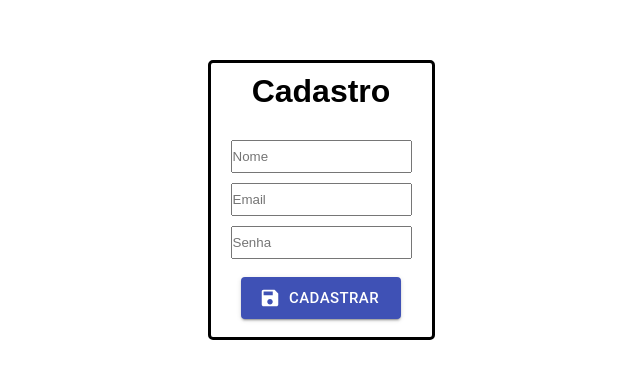
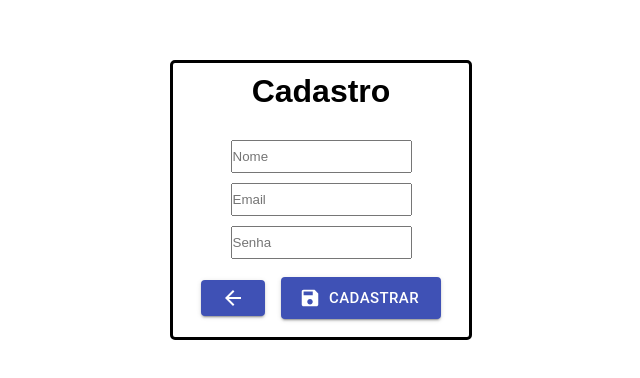
Before and after one commit to henriquecesarf/Crud_aplication_ReactJs, a React (Create React App) app in the folder client/: page /Cadastro in a window 1280 px wide. Shown: the top 378 px of the page, without its empty margins (319-959 px from the left). Built offline with nearby package versions, Linux system fonts and the light colour scheme.

Commit message:
add back button

```diff
--- a/client/src/Cadastro.js
+++ b/client/src/Cadastro.js
@@ -1,13 +1,10 @@
 import "./App.css";
 import React, { useState } from 'react';
-import { Redirect } from "react-router";
 import Axios from 'axios';
 import Button from '@material-ui/core/Button';
-import Link from '@material-ui/core/Link';
 import { makeStyles } from '@material-ui/core/styles';
+import ArrowBackIcon from '@material-ui/icons/ArrowBack';
 import SaveIcon from '@material-ui/icons/Save';
-
-
 
 const useStyles = makeStyles((theme) => ({
     button: {
@@ -19,10 +16,17 @@ const useStyles = makeStyles((theme) => ({
 function Cadastro() {
     const [values, setValues] = useState();
     const classes = useStyles();
+    const handleClickBack = () => {
+
+
+     window.location.replace("./Home")
+
+
+    }
 
 
     const handleClickButton = () => {
-        Axios.post("http://localhost:3001/LogRegister", {
+        Axios.post("http://192.168.1.25:3001/LogRegister", {
             name: values.name,
             email: values.email,
             password: values.password,
@@ -56,13 +60,15 @@ function Cadastro() {
                         name="name"
                         className="register-input"
                         onChange={handleaddValues}
+                        required
                     />
                     <input
-                        type="text"
+                        type="email"
                         placeholder="Email"
                         name="email"
                         className="register-input"
                         onChange={handleaddValues}
+                        required
                     />
                     <input
                         type="password"
@@ -70,10 +76,19 @@ function Cadastro() {
                         name="password"
                         className="register-input"
                         onChange={handleaddValues}
+                        required
                     />
 
 
-                    <div className="app-container-button-login">
+                    <div className="app-container-button-cadastro">
+                        <Button
+                            variant="contained"
+                            color="primary"
+                            className={classes.button}
+                            href = "/"
+                        >
+                            <ArrowBackIcon/>
+                        </Button>
                         <Button
                             variant="contained"
                             color="primary"
@@ -84,6 +99,7 @@ function Cadastro() {
                         >
                             Cadastrar
                         </Button>
+
 
                     </div>
 
```
